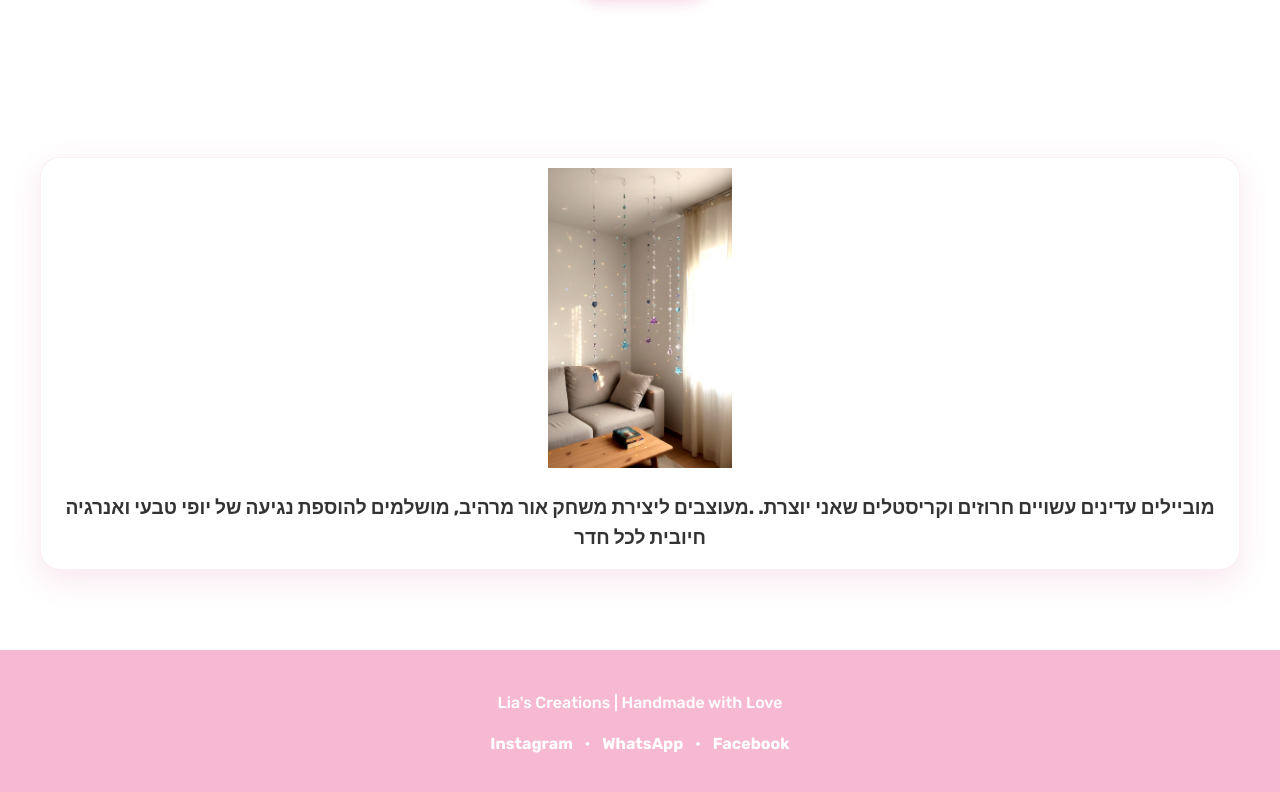
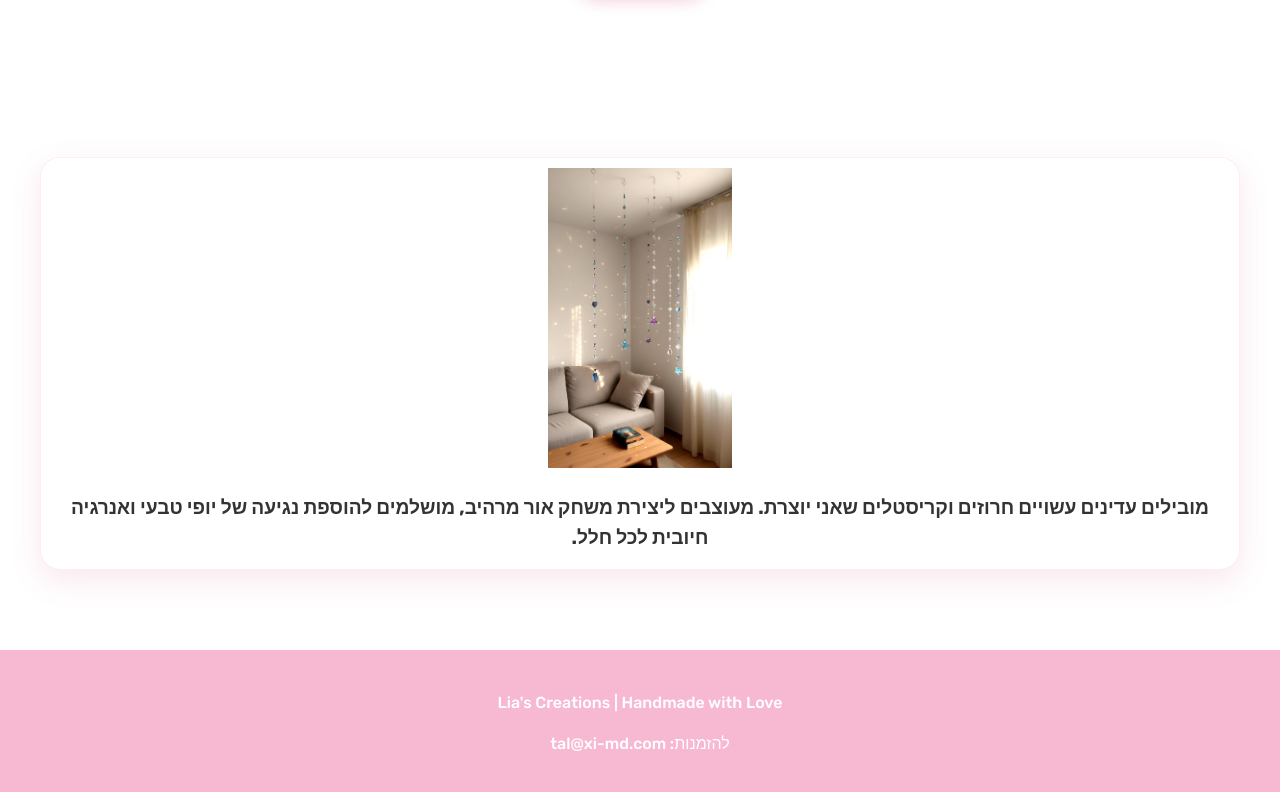
Before and after one commit to RonKadouri/Lia-sWebsite, a plain HTML site: page index.html in a window 1280 px wide. Shown: the part 1479-2271 px from the top of the page. Drawn offline with nearby package versions, Linux system fonts and the light colour scheme.

Commit message:
Update index.html

```diff
--- a/index.html
+++ b/index.html
@@ -472,8 +472,8 @@
                 <img src="5.jpeg" alt="מובייל " class="card-img" onclick="openLightbox(this)">
                 <div style="padding: 15px; text-align: center;">
                     <h3 style="color: var(--text-color); font-size: 1.2rem;">
-                        מוביילים עדינים עשויים חרוזים וקריסטלים שאני יוצרת.
-.מעוצבים ליצירת משחק אור מרהיב, מושלמים להוספת נגיעה של יופי טבעי ואנרגיה חיובית לכל חדר
+                        מובילים עדינים עשויים חרוזים וקריסטלים	שאני יוצרת.
+מעוצבים ליצירת משחק אור מרהיב, מושלמים להוספת נגיעה של יופי טבעי ואנרגיה חיובית לכל חלל.
                     </h3>
                 </div>
             </div>
@@ -485,7 +485,7 @@
     <footer id="contact">
         <p>Lia's Creations | Handmade with Love</p>
         <div style="margin-top: 15px; font-size: 1rem;">
-            <a href="#">Instagram</a> • <a href="#">WhatsApp</a> • <a href="#">Facebook</a>
+            להזמנות: tal@xi-md.com
         </div>
     </footer>
 
```
